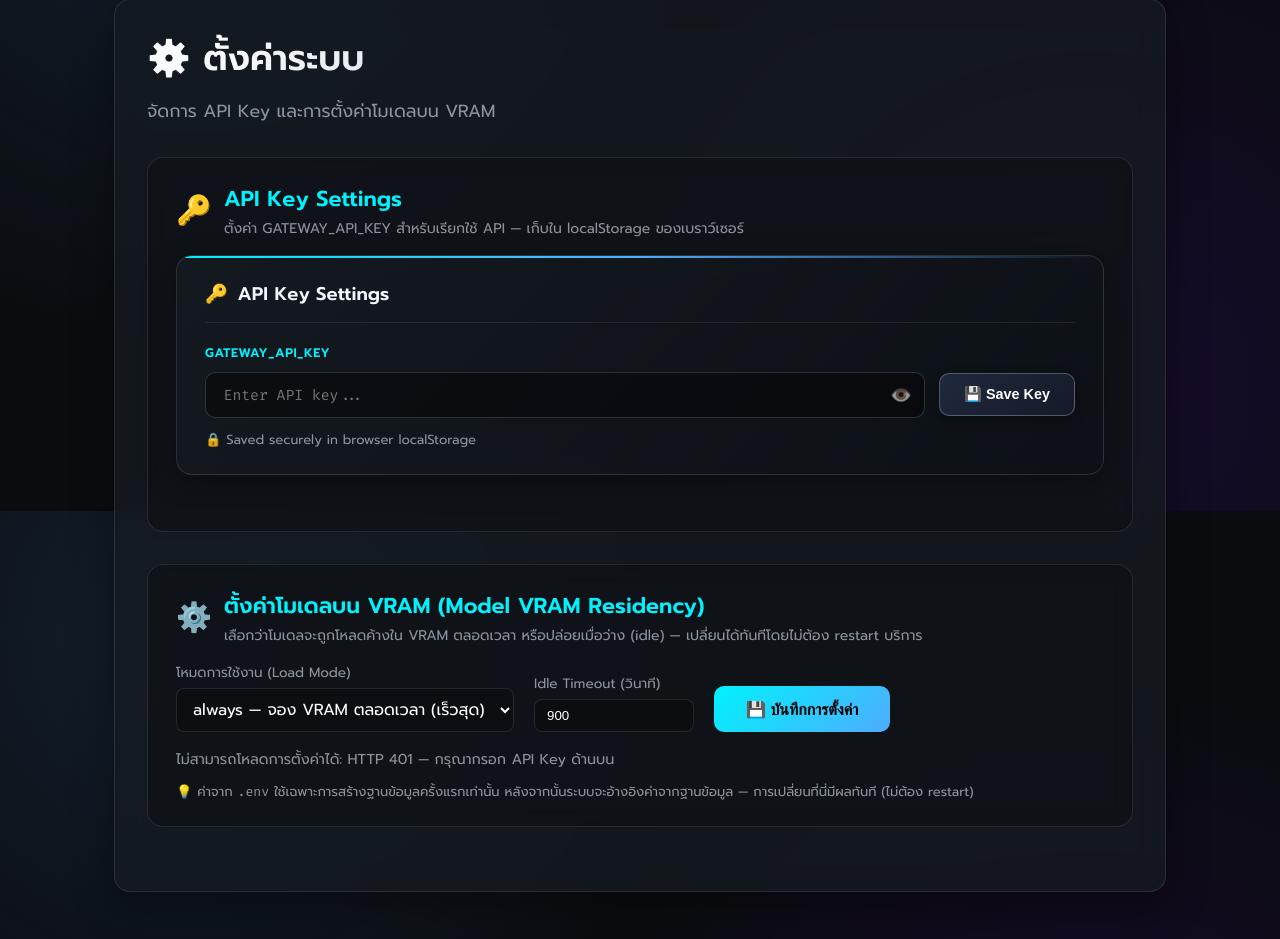
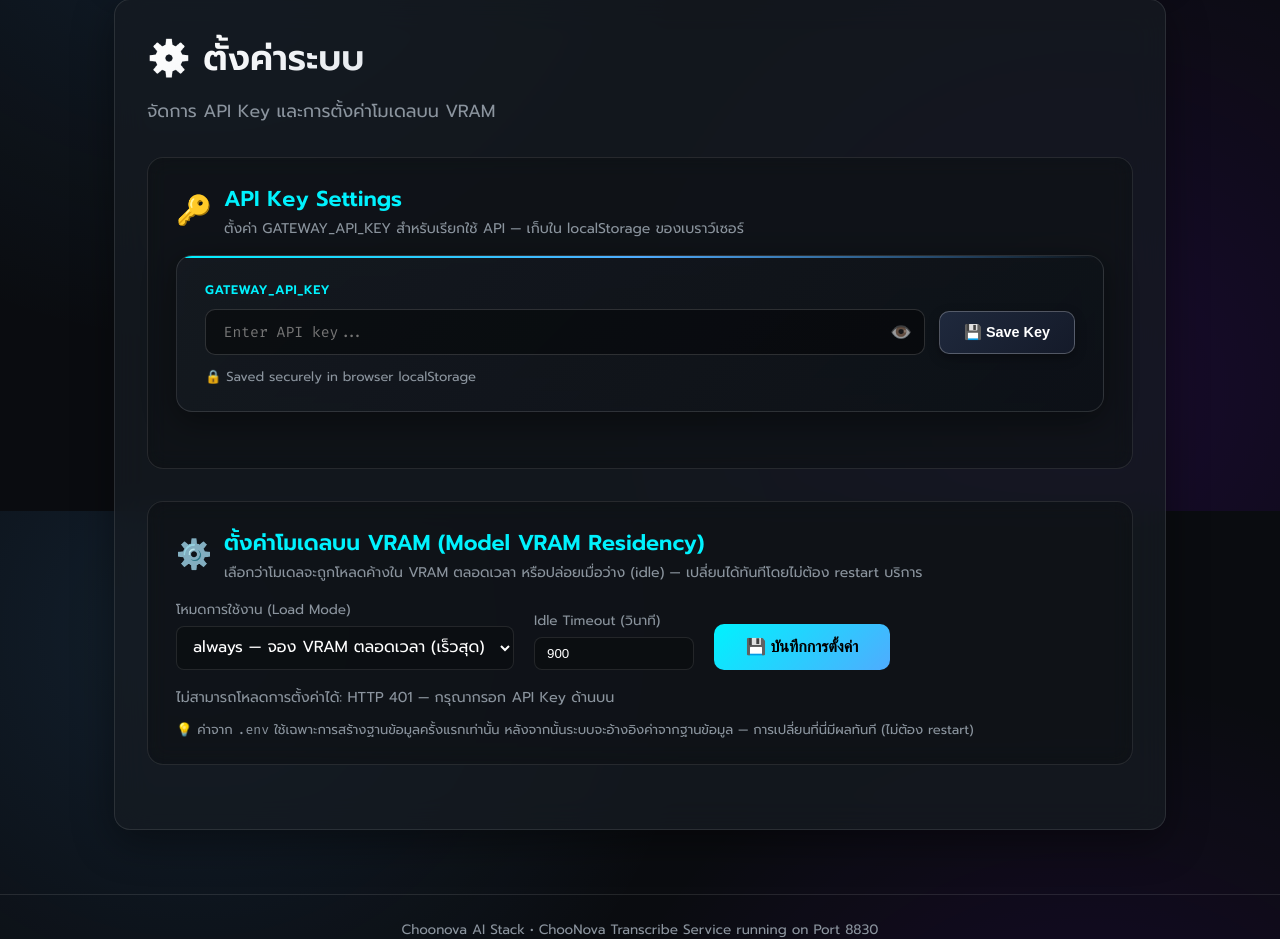
Before and after one commit to choonewza-pro/choonova-transcribe, a FastAPI app: page /setting in a window 1280 px wide. Shown: the part 289-1228 px from the top of the page. Run offline with FastAPI, Linux system fonts and the light colour scheme; data that the repository does not hold is empty; some libraries are stand-ins or nearby versions.

Commit message:
fix(ui): remove duplicate API key settings title

```diff
--- a/app/templates/partials/api_key_settings.html
+++ b/app/templates/partials/api_key_settings.html
@@ -1,10 +1,5 @@
       <div class="api-key-card" style="text-align: left;">
         <div id="apiKeyInputGroup">
-          <div class="api-key-header">
-            <div class="api-key-title">
-              🔑 <span>API Key Settings</span>
-            </div>
-          </div>
           <label class="api-key-label">GATEWAY_API_KEY</label>
           <div class="api-key-input-group">
             <div class="input-with-eye">
```
